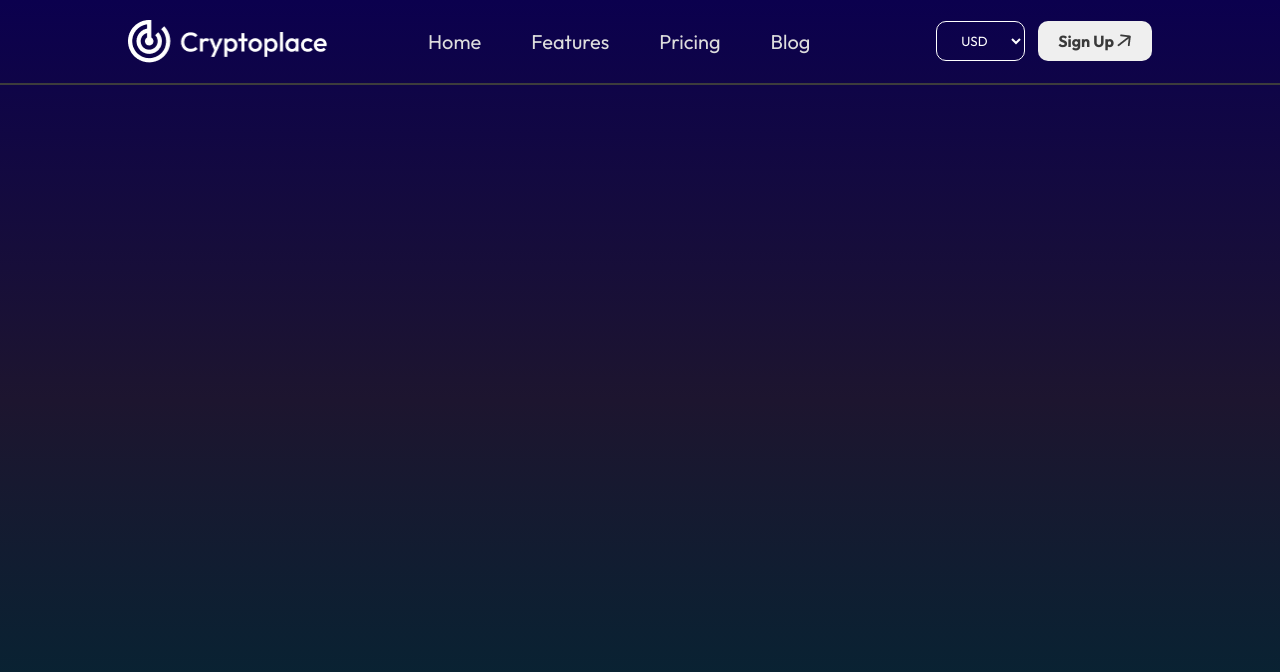
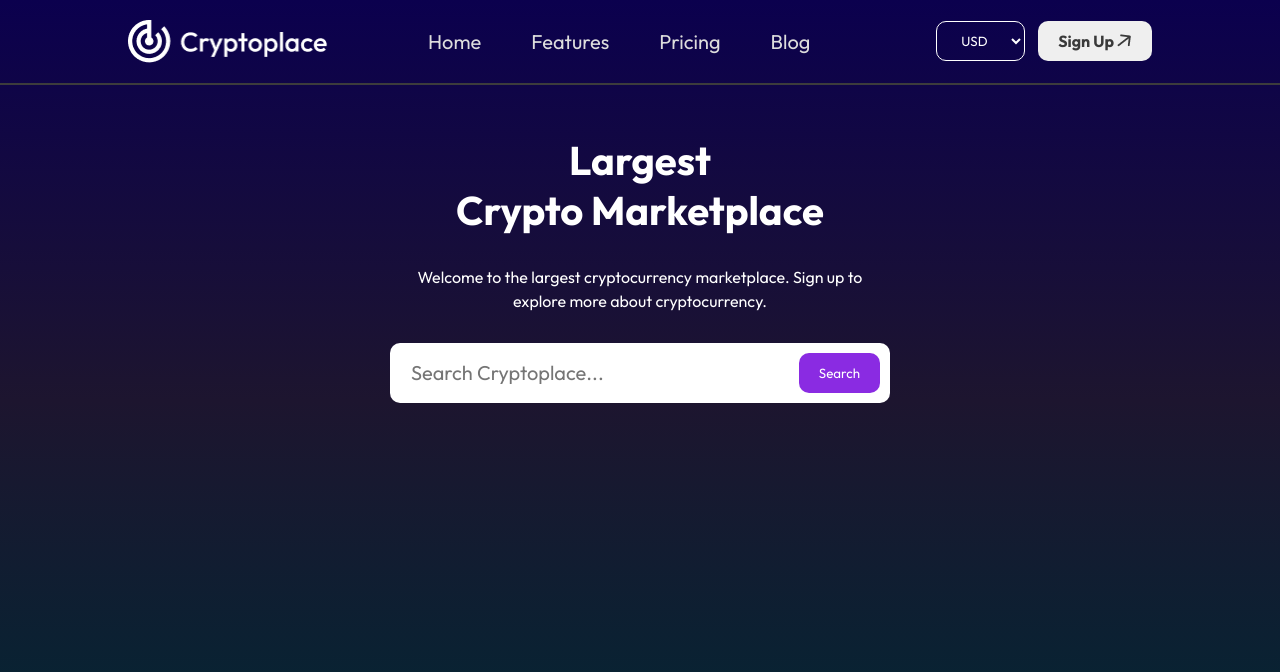
Before and after one commit to ashimaakash03/cryptoplace-app, a React (Vite) app: page / in a window 1280 px wide. Shown: the top 672 px of the page. Built offline with nearby package versions, Linux system fonts and the light colour scheme.

Commit message:
completed building hero section

```diff
--- a/src/pages/Home/Home.css
+++ b/src/pages/Home/Home.css
@@ -0,0 +1,50 @@
+.home {
+  margin: 0px 10px;
+  padding-bottom: 100px;
+}
+.hero {
+  max-width: 500px;
+  display: flex;
+  flex-direction: column;
+  margin: 50px auto;
+  align-items: center;
+  text-align: center;
+  gap: 30px;
+}
+.hero h1 {
+  font-size: 40px;
+}
+.hero p {
+  line-height: 1.5;
+}
+.hero form {
+  display: flex;
+  justify-content: space-between;
+  background-color: white;
+  border-radius: 10px;
+  font-size: 20px;
+  gap: 20px;
+  padding: 10px;
+  width: 100%;
+  height: 60px;
+}
+.hero input {
+  flex: 1;
+  height: 40px;
+  padding: 10px;
+  font-size: 20px;
+  color: rgb(124, 121, 121);
+  background-color: white;
+  border: 1px solid white;
+  outline: 0;
+  border-radius: 10px;
+}
+.hero button{
+    border: none;
+    background: blueviolet;
+    color: white;
+    padding: 10px 20px;
+    border-radius: 10px;
+    cursor: pointer;
+
+}
--- a/src/pages/Home/Home.jsx
+++ b/src/pages/Home/Home.jsx
@@ -2,7 +2,23 @@
 import "./Home.css";
 
 const Home = () => {
-  return <div></div>;
+  return (
+    <div className="home">
+      <div className="hero">
+        <h1>
+          Largest <br /> Crypto Marketplace
+        </h1>
+        <p>
+          Welcome to the largest cryptocurrency marketplace. Sign up to explore
+          more about cryptocurrency.
+        </p>
+        <form>
+          <input type="text" placeholder="Search Cryptoplace..." />
+          <button type="submit">Search</button>
+        </form>
+      </div>
+    </div>
+  );
 };
 
 export default Home;
```
